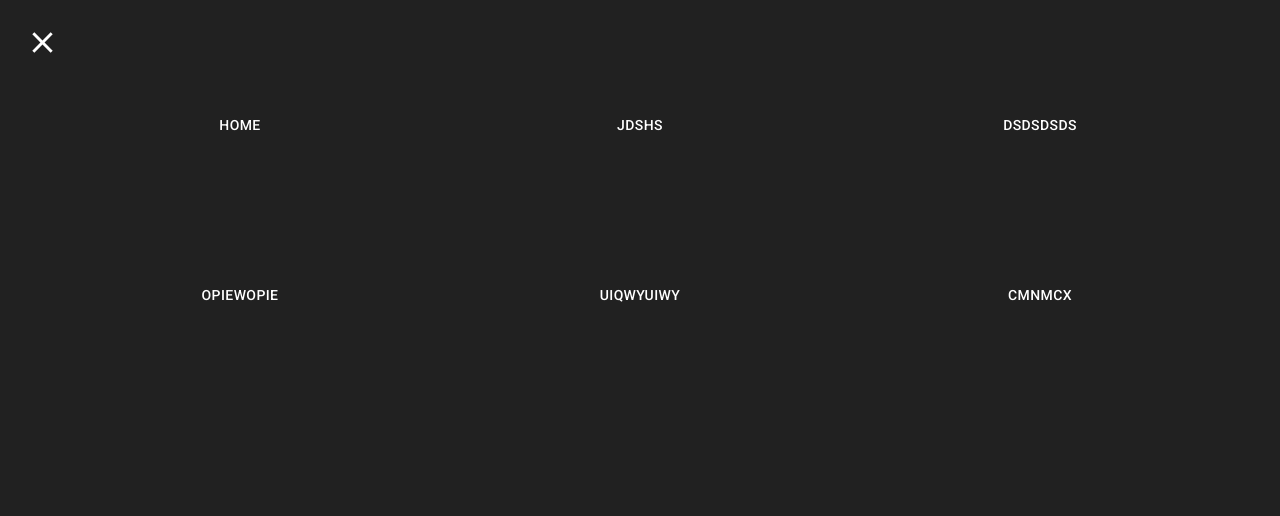
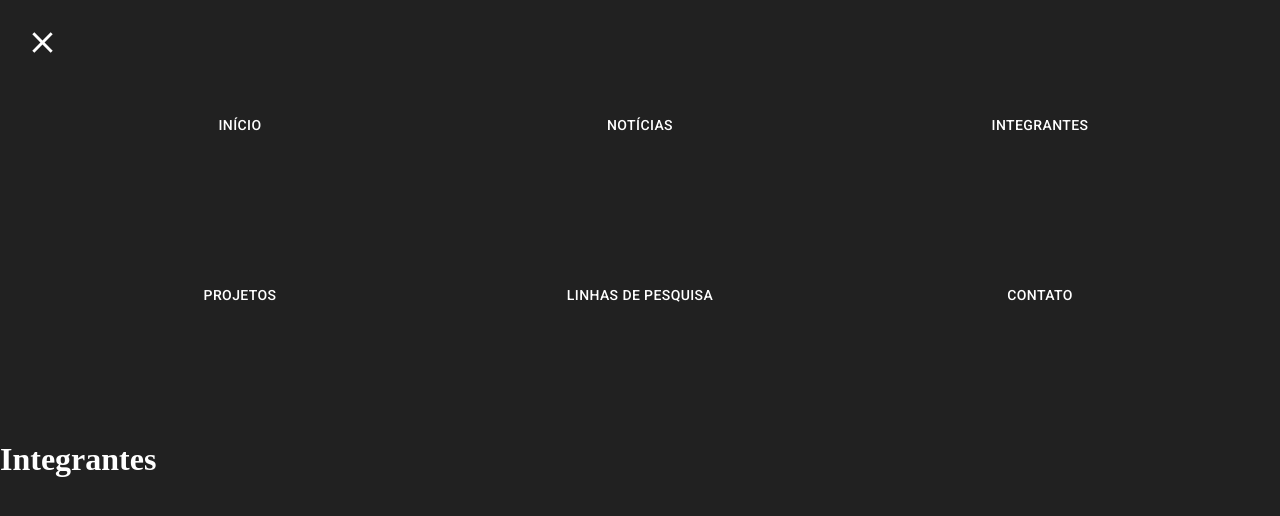
Before and after one commit to henriquecouto/site-grupo-pesquisa, a React (Create React App) app: page /integrantes in a window 1280 px wide. Both pictures are taken after a click on the button 42 px from the left and 42 px from the top of the page. Shown: the top 516 px of the page. Built offline with nearby package versions, Linux system fonts and the light colour scheme.

Commit message:
upgrade react and navigations implemented

```diff
--- a/package.json
+++ b/package.json
@@ -5,8 +5,8 @@
   "dependencies": {
     "@material-ui/core": "^4.6.0",
     "@material-ui/icons": "^4.5.1",
-    "react": "^16.11.0",
-    "react-dom": "^16.11.0",
+    "react": "^16.12.0",
+    "react-dom": "^16.12.0",
     "react-router-dom": "^5.1.2",
     "react-scripts": "3.2.0"
   },
--- a/src/App.js
+++ b/src/App.js
@@ -1,15 +1,16 @@
-import React, { useState, useEffect } from "react";
+import React, { useState } from "react";
 
-import {
-  createMuiTheme,
-  ThemeProvider,
-  makeStyles
-} from "@material-ui/core/styles";
+import { createMuiTheme, ThemeProvider } from "@material-ui/core/styles";
 import { BrowserRouter as Router, Route } from "react-router-dom";
 
 import BtnMenu from "./components/BtnMenu";
 import Header from "./components/Header";
 import Home from "./screens/Home";
+import News from "./screens/News";
+import Members from "./screens/Members";
+import ResearchLines from "./screens/ResearchLines";
+import Contact from "./screens/Contact";
+import Projects from "./screens/Projects";
 
 const theme = createMuiTheme({
   palette: {
@@ -41,32 +42,32 @@ function App() {
 
           <Route
             exact
-            path="/1"
-            render={() => <Home handleMenuActive={handleMenuActive} />}
+            path="/noticias"
+            render={() => <News handleMenuActive={handleMenuActive} />}
           />
 
           <Route
             exact
-            path="/2"
-            render={() => <Home handleMenuActive={handleMenuActive} />}
+            path="/integrantes"
+            render={() => <Members handleMenuActive={handleMenuActive} />}
           />
 
           <Route
             exact
-            path="/3"
-            render={() => <Home handleMenuActive={handleMenuActive} />}
+            path="/projetos"
+            render={() => <Projects handleMenuActive={handleMenuActive} />}
           />
 
           <Route
             exact
-            path="/4"
-            render={() => <Home handleMenuActive={handleMenuActive} />}
+            path="/linhas-pesquisa"
+            render={() => <ResearchLines handleMenuActive={handleMenuActive} />}
           />
 
           <Route
             exact
-            path="/5"
-            render={() => <Home handleMenuActive={handleMenuActive} />}
+            path="/contato"
+            render={() => <Contact handleMenuActive={handleMenuActive} />}
           />
         </div>
       </Router>
--- a/src/components/Header/index.js
+++ b/src/components/Header/index.js
@@ -41,6 +41,7 @@ export default function Header({ active, handle }) {
               <Button
                 color="primary"
                 className={classes.button}
+                onClick={handle}
                 component={Link}
                 to={path}
               >
--- /dev/null
+++ b/src/screens/Contact/index.js
@@ -0,0 +1,5 @@
+import React from "react";
+
+export default function Contact() {
+  return <h1>Contato</h1>;
+}
--- /dev/null
+++ b/src/screens/Members/index.js
@@ -0,0 +1,5 @@
+import React from "react";
+
+export default function Members() {
+  return <h1>Integrantes</h1>;
+}
--- /dev/null
+++ b/src/screens/News/index.js
@@ -0,0 +1,5 @@
+import React from "react";
+
+export default function News() {
+  return <h1>Notícias</h1>;
+}
--- /dev/null
+++ b/src/screens/Projects/index.js
@@ -0,0 +1,5 @@
+import React from "react";
+
+export default function Projects() {
+  return <h1>Projetos</h1>;
+}
--- /dev/null
+++ b/src/screens/ResearchLines/index.js
@@ -0,0 +1,5 @@
+import React from "react";
+
+export default function ResearchLines() {
+  return <h1>Linhas de Pesquisa</h1>;
+}
```
Also changed, not shown: src/utils/menu.js (+6 -6 lines), 1 other file (tests, documents, lock files or other folders).
